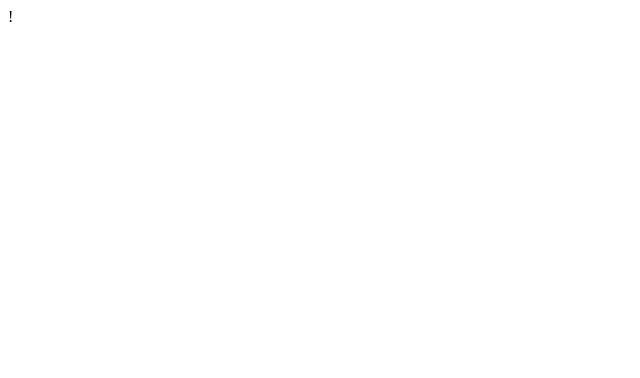
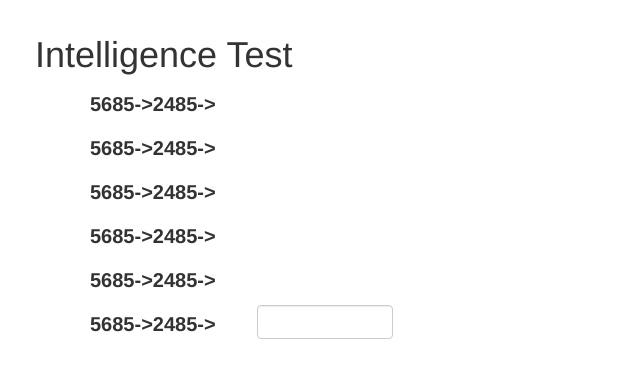
Before and after one commit to ksaetern6/p02-IntelligenceTest, a plain HTML site: page index.html in a window 1280 px wide. Shown: the whole page, without its empty margins (0-640 px from the left). Drawn offline with nearby package versions, Linux system fonts and the light colour scheme.

Commit message:
Created text box
everything is working

```diff
--- /dev/null
+++ b/index.css
@@ -0,0 +1,23 @@
+body{
+  margin-left: 35px;
+  margin-top: 35px;
+}
+li {
+  display:inline-block;
+  text-decoration:none;
+}
+#alert{
+  width: 1000px;
+}
+#inputalert{
+  width: 1000px;
+}
+label{
+  font-size: 20px;
+  margin-top: 4px;
+  line-height: 30px;
+
+}
+#questions{
+  width:500px;
+}
--- a/index.html
+++ b/index.html
@@ -1,9 +1,62 @@
-!<!DOCTYPE html>
+<!DOCTYPE html>
+<!--- Author: Ken Saetern --->
 <html>
   <head>
-    <title>
-    </title>
+    <meta charset="utf-8" />
+  <!-- BOOTSTRAP (style only)-->
+  <link rel="stylesheet" href="https://maxcdn.bootstrapcdn.com/bootstrap/3.3.7/css/bootstrap.min.css" integrity="sha384-BVYiiSIFeK1dGmJRAkycuHAHRg32OmUcww7on3RYdg4Va+PmSTsz/K68vbdEjh4u" crossorigin="anonymous">
+  <link rel="stylesheet" href="index.css" />
+    <title>INT TEST</title>
+    <script type="text/javascript" src="index.js"></script>
   </head>
   <body>
+
+    <h1>Intelligence Test</h1>
+
+    <div id="questions">
+      <!-- First Question -->
+      <ul>
+        <li>
+          <div class="form-group shift" id="alert">
+            <label class="col-sm-2 control-label">5685->2485-></label>
+          </div>
+        </li>
+        <!-- Second Question -->
+        <li>
+          <div class="form-group shift" id="alert">
+            <label class="col-sm-2 control-label">5685->2485-></label>
+          </div>
+        </li>
+        <!-- Third Question -->
+        <li>
+          <div class="form-group shift" id="alert">
+            <label class="col-sm-2 control-label">5685->2485-></label>
+          </div>
+        </li>
+        <!-- Fourth Question -->
+        <li>
+          <div class="form-group shift" id="alert">
+            <label class="col-sm-2 control-label">5685->2485-></label>
+          </div>
+        </li>
+        <!-- Fifth Question -->
+        <li>
+          <div class="form-group shift" id="alert">
+            <label class="col-sm-2 control-label">5685->2485-></label>
+          </div>
+        </li>
+        <!--Sixth Question -->
+        <li>
+          <div class="form-group shift" id="inputalert">
+            <label class="col-sm-2 control-label" for="input1">5685->2485-></label>
+            <div class="col-sm-2">
+            <input type="text" class="form-control"
+            oninput="numbercheck()" id="input1"/>
+
+            </div>
+          </div>
+        </li>
+      </ul>
+    </div>
   </body>
 </html>
--- /dev/null
+++ b/index.js
@@ -0,0 +1,18 @@
+function numbercheck(){
+  var num=document.getElementById("input1").value;
+  if(isNaN(num)){
+    //document.getElementById("alert").innerHTML="Error";
+    document.getElementById("inputalert").classList.add("has-error");\
+
+  }//if not a number
+  else if(num==1320){
+    document.getElementById("inputalert").classList.remove("has-error");
+    document.getElementById("inputalert").classList.remove("has-warning");
+    document.getElementById("inputalert").classList.add("has-success");
+    document.getElementById("input1").disabled=true;
+  }
+  else{
+    document.getElementById("inputalert").classList.remove("has-error");
+    document.getElementById("inputalert").classList.add("has-warning");
+  }//else
+}
```
